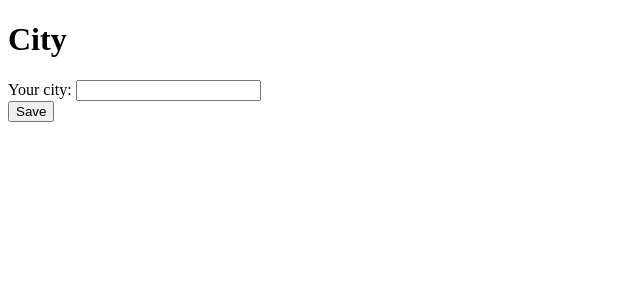
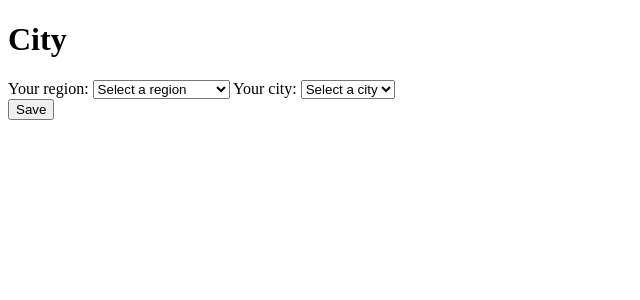
Before and after one commit to Frozelo/Wardrobe-Weather-Project, a Django app: page /city/save/ in a window 1280 px wide. Shown: the top 300 px of the page, without its empty margins (0-640 px from the left). Run offline with Django 4.2, Linux system fonts and the light colour scheme.

Commit message:
Improving the logic of city save

```diff
--- a/WeatherProject/src/client/models.py
+++ b/WeatherProject/src/client/models.py
@@ -6,7 +6,9 @@ from django.db import models
 
 class Client(models.Model):
     user = models.OneToOneField(User, on_delete=models.PROTECT, related_name='client', editable=False)
-    city = models.CharField(max_length=25)
+    country = models.CharField(max_length=255, null=True)
+    region = models.CharField(max_length=255, null=True)
+    city = models.CharField(max_length=255, null=True)
 
     def __str__(self):
         return f"{self.user} - {self.city}"
--- a/WeatherProject/src/weather/logic.py
+++ b/WeatherProject/src/weather/logic.py
@@ -18,11 +18,13 @@ def fetch_weather_logic(request, user):
 
 
 def get_city_for_client(request):
+    region = request.POST.get('region')
     city = request.POST.get('city')
     user_instance = request.user
 
     try:
         client = Client.objects.get(user=user_instance)
+        client.region = region
         client.city = city
         client.save()
 
--- a/WeatherProject/src/weather/urls.py
+++ b/WeatherProject/src/weather/urls.py
@@ -3,5 +3,4 @@ from . import views
 
 urlpatterns = [
     path('', views.fetch_weather, name='fetch_weather'),
-    path('get_clothes_set/', views.get_clothes_set_view, name='get_clothes_set_view'),
 ]
--- a/WeatherProject/src/weather/views.py
+++ b/WeatherProject/src/weather/views.py
@@ -27,25 +27,27 @@ def fetch_weather(request):
         temperature = weather_data['main']['temp']
         request.session['temperature'] = temperature
         humidity = weather_data['main']['humidity']
-        season_ids = request.POST.getlist('season')
-        style_ids = request.POST.getlist('style')
-        print(season_ids)
+        season_id = request.POST.get('season')
+        style_id = request.POST.get('style')
+        clothes_list_2 = outfit_logic(user, temperature, season_id, style_id)
+        print(clothes_list_2)
         return render(request, 'weather/weather.html', {
             'city': city,
             'temperature': temperature,
             'humidity': humidity,
             'user': user,
+            'clothes_list_2': clothes_list_2,  # Добавьте эту переменную в контекст
         })
 
     return render(request, 'weather/weather.html', {'user': user})
 
 
-def get_clothes_set_view(request):
-    user = request.custom_user
-    temperature = request.session.get('temperature')
-    season_ids = request.POST.getlist('season')
-    style_ids = request.POST.getlist('style')
-    print(season_ids)
-    clothes_list = outfit_logic(user, temperature, season_ids, style_ids)
 
-    return render(request, 'weather/outfit_set.html', {'clothes_list': clothes_list})
+# def get_clothes_set_view(request, season_id, style_id):
+#     user = request.custom_user
+#     temperature = request.session.get('temperature')
+#     print(season_id)
+#     print(style_id)
+#     clothes_list = outfit_logic(user, temperature, season_id, style_id)
+#
+#     return render(request, 'weather/outfit_set.html', {'clothes_list': clothes_list})
--- /dev/null
+++ b/WeatherProject/static/weather/regions.js
@@ -0,0 +1,64 @@
+
+        const regionsAndCities = {
+            "Astrakhan Oblast": ["Astrakhan", "Akhtubinsk", "Znamensk", "Kamyzyak"],
+            "Bashkortostan": ["Ufa", "Sterlitamak", "Salavat", "Oktyabrsky"],
+            "Chelyabinsk Oblast": ["Chelyabinsk", "Magnitogorsk", "Zlatoust", "Miass"],
+            "Chita Oblast": ["Chita", "Borzya", "Krasnokamensk", "Sretensk"],
+            "Irkutsk Oblast": ["Irkutsk", "Angarsk", "Usolye-Sibirskoye", "Shelekhov"],
+            "Kaliningrad Oblast": ["Kaliningrad", "Baltiysk", "Svetlogorsk", "Pionersky"],
+            "Kemerovo Oblast": ["Kemerovo", "Novokuznetsk", "Prokopyevsk", "Leninsk-Kuznetsky"],
+            "Khabarovsk Krai": ["Khabarovsk", "Komsomolsk-on-Amur", "Sovetskaya Gavan", "Amursk"],
+            "Kirov Oblast": ["Kirov", "Kirovo-Chepetsk", "Slobodskoy", "Omutninsk"],
+            "Krasnodar Krai": ["Krasnodar", "Sochi", "Novorossiysk", "Anapa"],
+            "Leningrad Oblast": ["Vyborg", "Luga", "Kingisepp", "Volkhov"],
+            "Lipetsk Oblast": ["Lipetsk", "Yelets", "Zadonsk", "Lebedyan"],
+            "Murmansk Oblast": ["Murmansk", "Apatity", "Severomorsk", "Kirovsk"],
+            "Moscow": ["Moscow", "Krasnogorsk", "Podolsk", "Zelenograd"],
+            "Novosibirsk Oblast": ["Novosibirsk", "Berdsk", "Iskitim", "Tatarsk"],
+            "Omsk Oblast": ["Omsk", "Tara", "Isil'kul", "Kalachinsk"],
+            "Penza Oblast": ["Penza", "Kuznetsk", "Zarechny", "Gorodishche"],
+            "Rostov Oblast": ["Rostov-on-Don", "Taganrog", "Shakhty", "Novocherkassk"],
+            "Samara Oblast": ["Samara", "Tolyatti", "Syzran", "Novokuybyshevsk"],
+            "Sverdlovsk Oblast": ["Yekaterinburg", "Nizhny Tagil", "Kamensk-Uralsky", "Pervouralsk"],
+            "Tatarstan": ["Kazan", "Naberezhnye Chelny", "Almetyevsk", "Zelenodolsk"],
+            "Tomsk Oblast": ["Tomsk", "Seversk", "Strezhevoy", "Asino"],
+            "Tver Oblast": ["Tver", "Rzhev", "Kashin", "Kalyazin"],
+            "Tyumen Oblast": ["Tyumen", "Tobolsk", "Ishim", "Yalutorovsk"],
+            "Vladimir Oblast": ["Vladimir", "Alexandrov", "Gus-Khrustalny", "Murom"],
+            "Volgograd Oblast": ["Volgograd", "Volzhsky", "Kamyshin", "Mikhaylovka"],
+            "Krasnoyarsk Krai": ["Krasnoyarsk", "Norilsk", "Achinsk", "Divnogorsk"],
+            "Sakhalin": ["Yuzhno-Sakhalinsk", "Korsakov", "Nevelsk", "Poronaysk"],
+            "St. Petersburg": ["St. Petersburg", "Kronstadt", "Peterhof", "Pushkin"],
+            "Tula Oblast": ["Tula", "Novomoskovsk", "Alekseyevka", "Bogoroditsk"],
+            "Tula Oblast": ["Tula", "Novomoskovsk", "Alekseyevka", "Bogoroditsk"],
+            "Tula Oblast": ["Tula", "Novomoskovsk", "Alekseyevka", "Bogoroditsk"],
+
+        };
+
+        const regionSelect = document.getElementById("region");
+        const citySelect = document.getElementById("city");
+
+        // Заполнение всплывающего списка регионов.
+        for (const region in regionsAndCities) {
+            const option = document.createElement("option");
+            option.value = region;
+            option.textContent = region;
+            regionSelect.appendChild(option);
+        }
+
+        regionSelect.addEventListener("change", function () {
+            citySelect.innerHTML = '<option value="">Select a city</option>';
+
+            // Получение выбранного региона.
+            const selectedRegion = regionSelect.value;
+
+            // Заполнение списка городов на основе выбранного региона.
+            if (selectedRegion in regionsAndCities) {
+                for (const city of regionsAndCities[selectedRegion]) {
+                    const option = document.createElement("option");
+                    option.value = city;
+                    option.textContent = city;
+                    citySelect.appendChild(option);
+                }
+            }
+        });
--- a/WeatherProject/templates/weather/city.html
+++ b/WeatherProject/templates/weather/city.html
@@ -11,13 +11,20 @@
     <form method="post" action="{% url 'get_city_for_client_view' %}">
         {% csrf_token %}
         <div class="form-group">
+            <label for="region">Your region:</label>
+            <select name="region" id="region" class="form-control">
+                <option value="">Select a region</option>
+            </select>
+
             <label for="city">Your city:</label>
-            <input type="text" name="city" id="city" class="form-control">
+            <select name="city" id="city" class="form-control">
+                <option value="">Select a city</option>
+            </select>
         </div>
         <div class="form-group">
-                <!-- Add other owner options -->
         </div>
         <button type="submit" class="btn btn-primary">Save</button>
     </form>
+    <script src="{% static 'weather/regions.js' %}"></script>
 </body>
 </html>
```
Also changed, not shown: WeatherProject/src/wardrobe/logiv.py (+9 -9 lines), WeatherProject/templates/weather/weather.html (+5 -7 lines), WeatherProject/db.sqlite3, WeatherProject/src/client/migrations/0002_client_country_client_region_alter_client_city.py (added), WeatherProject/src/client/migrations/0003_alter_client_country.py (added), WeatherProject/src/wardrobe/migrations/0005_alter_clothes_season.py (added).
